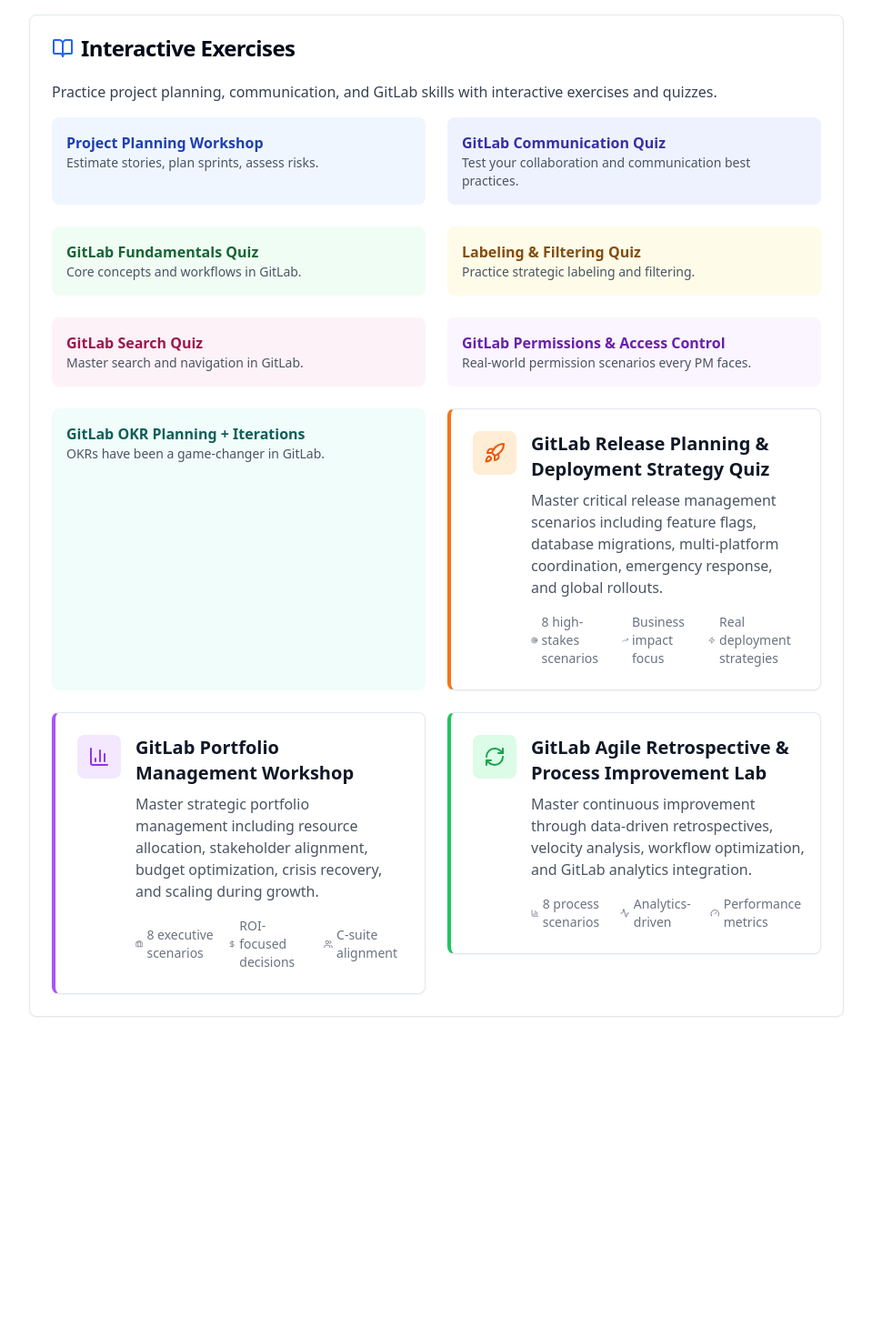
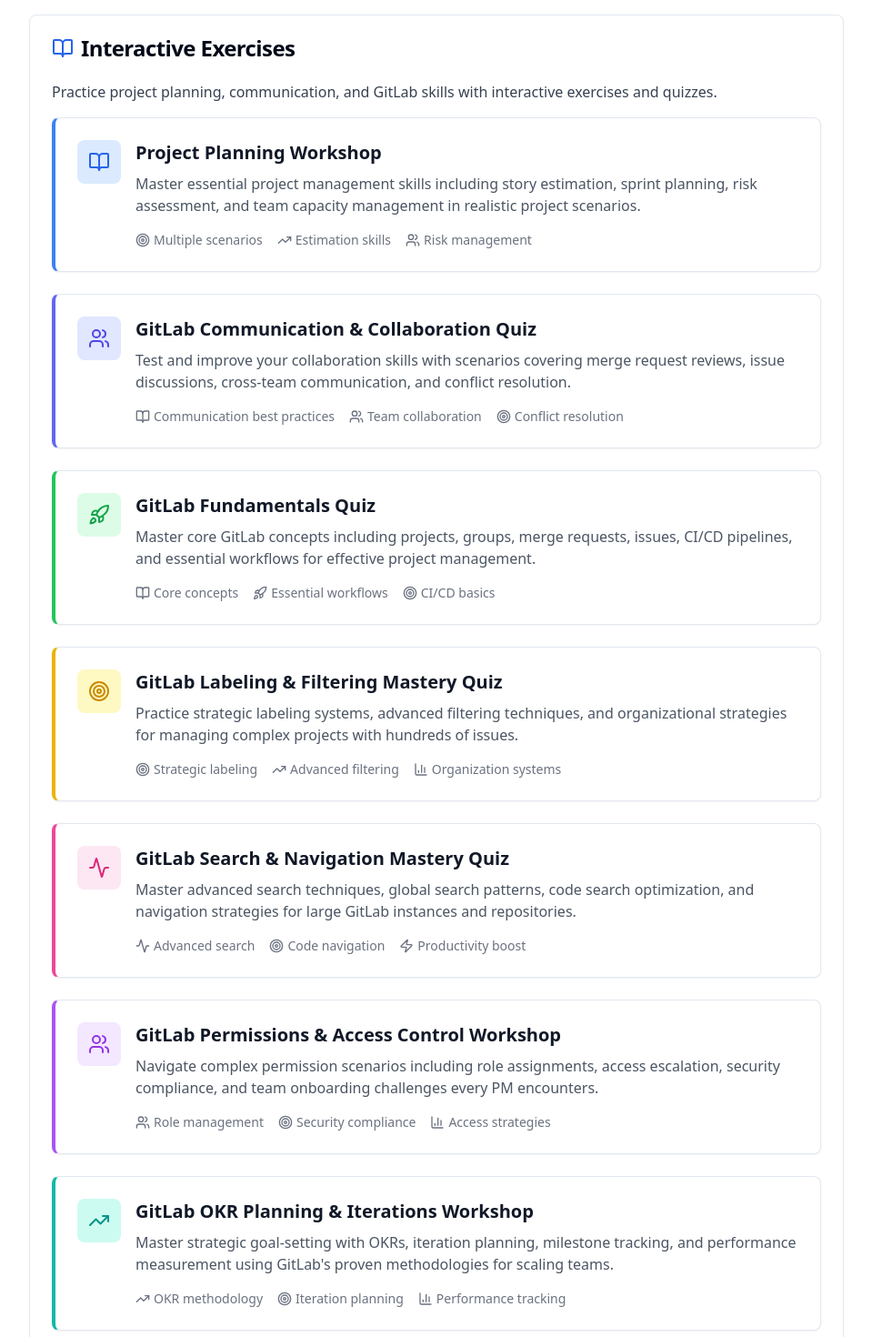
Before and after one commit to velozdev/slides-gitlab, a Next.js app: page /exercises in a window 1280 px wide. Shown: the top 1470 px of the page at 91% size, without its empty margins (160-1119 px from the left). Before the commit the page ends 1166 px from the top, so only its background shows below. Built offline with nearby package versions, Linux system fonts and the light colour scheme.

Commit message:
Beefed up all summaries

```diff
--- a/app/exercises/page.tsx
+++ b/app/exercises/page.tsx
@@ -15,34 +15,229 @@ export default function ExercisesDashboard() {
           </CardHeader>
           <CardContent>
             <p className="mb-4 text-gray-700">Practice project planning, communication, and GitLab skills with interactive exercises and quizzes.</p>
-            <div className="grid md:grid-cols-2 gap-6">
-              <Link href="/exercises/ProjectPlanning" className="block p-4 rounded-lg bg-blue-50 hover:bg-blue-100 transition">
-                <span className="font-semibold text-blue-800">Project Planning Workshop</span>
-                <p className="text-sm text-gray-600">Estimate stories, plan sprints, assess risks.</p>
+            <div className="grid gap-6">
+              <Link href="/exercises/ProjectPlanning" className="group">
+                <Card className="p-6 hover:shadow-lg transition-shadow border-l-4 border-l-blue-500">
+                  <div className="flex items-start gap-4">
+                    <div className="p-3 bg-blue-100 rounded-lg group-hover:bg-blue-200 transition-colors">
+                      <BookOpen className="w-6 h-6 text-blue-600" />
+                    </div>
+                    <div className="flex-1">
+                      <h3 className="text-xl font-bold text-gray-900 mb-2 group-hover:text-blue-600 transition-colors">
+                        Project Planning Workshop
+                      </h3>
+                      <p className="text-gray-600 mb-4">
+                        Master essential project management skills including story estimation, sprint planning, risk assessment, and team capacity management in realistic project scenarios.
+                      </p>
+                      <div className="flex items-center gap-4 text-sm text-gray-500">
+                        <span className="flex items-center gap-1">
+                          <Target className="w-4 h-4" />
+                          Multiple scenarios
+                        </span>
+                        <span className="flex items-center gap-1">
+                          <TrendingUp className="w-4 h-4" />
+                          Estimation skills
+                        </span>
+                        <span className="flex items-center gap-1">
+                          <Users className="w-4 h-4" />
+                          Risk management
+                        </span>
+                      </div>
+                    </div>
+                  </div>
+                </Card>
               </Link>
-              <Link href="/exercises/GitLabCommunicationQuiz" className="block p-4 rounded-lg bg-indigo-50 hover:bg-indigo-100 transition">
-                <span className="font-semibold text-indigo-800">GitLab Communication Quiz</span>
-                <p className="text-sm text-gray-600">Test your collaboration and communication best practices.</p>
+
+              <Link href="/exercises/GitLabCommunicationQuiz" className="group">
+                <Card className="p-6 hover:shadow-lg transition-shadow border-l-4 border-l-indigo-500">
+                  <div className="flex items-start gap-4">
+                    <div className="p-3 bg-indigo-100 rounded-lg group-hover:bg-indigo-200 transition-colors">
+                      <Users className="w-6 h-6 text-indigo-600" />
+                    </div>
+                    <div className="flex-1">
+                      <h3 className="text-xl font-bold text-gray-900 mb-2 group-hover:text-indigo-600 transition-colors">
+                        GitLab Communication & Collaboration Quiz
+                      </h3>
+                      <p className="text-gray-600 mb-4">
+                        Test and improve your collaboration skills with scenarios covering merge request reviews, issue discussions, cross-team communication, and conflict resolution.
+                      </p>
+                      <div className="flex items-center gap-4 text-sm text-gray-500">
+                        <span className="flex items-center gap-1">
+                          <BookOpen className="w-4 h-4" />
+                          Communication best practices
+                        </span>
+                        <span className="flex items-center gap-1">
+                          <Users className="w-4 h-4" />
+                          Team collaboration
+                        </span>
+                        <span className="flex items-center gap-1">
+                          <Target className="w-4 h-4" />
+                          Conflict resolution
+                        </span>
+                      </div>
+                    </div>
+                  </div>
+                </Card>
               </Link>
-              <Link href="/exercises/GitLabQuiz" className="block p-4 rounded-lg bg-green-50 hover:bg-green-100 transition">
-                <span className="font-semibold text-green-800">GitLab Fundamentals Quiz</span>
-                <p className="text-sm text-gray-600">Core concepts and workflows in GitLab.</p>
+
+              <Link href="/exercises/GitLabQuiz" className="group">
+                <Card className="p-6 hover:shadow-lg transition-shadow border-l-4 border-l-green-500">
+                  <div className="flex items-start gap-4">
+                    <div className="p-3 bg-green-100 rounded-lg group-hover:bg-green-200 transition-colors">
+                      <Rocket className="w-6 h-6 text-green-600" />
+                    </div>
+                    <div className="flex-1">
+                      <h3 className="text-xl font-bold text-gray-900 mb-2 group-hover:text-green-600 transition-colors">
+                        GitLab Fundamentals Quiz
+                      </h3>
+                      <p className="text-gray-600 mb-4">
+                        Master core GitLab concepts including projects, groups, merge requests, issues, CI/CD pipelines, and essential workflows for effective project management.
+                      </p>
+                      <div className="flex items-center gap-4 text-sm text-gray-500">
+                        <span className="flex items-center gap-1">
+                          <BookOpen className="w-4 h-4" />
+                          Core concepts
+                        </span>
+                        <span className="flex items-center gap-1">
+                          <Rocket className="w-4 h-4" />
+                          Essential workflows
+                        </span>
+                        <span className="flex items-center gap-1">
+                          <Target className="w-4 h-4" />
+                          CI/CD basics
+                        </span>
+                      </div>
+                    </div>
+                  </div>
+                </Card>
               </Link>
-              <Link href="/exercises/GitLabLabelQuiz" className="block p-4 rounded-lg bg-yellow-50 hover:bg-yellow-100 transition">
-                <span className="font-semibold text-yellow-800">Labeling & Filtering Quiz</span>
-                <p className="text-sm text-gray-600">Practice strategic labeling and filtering.</p>
+
+              <Link href="/exercises/GitLabLabelQuiz" className="group">
+                <Card className="p-6 hover:shadow-lg transition-shadow border-l-4 border-l-yellow-500">
+                  <div className="flex items-start gap-4">
+                    <div className="p-3 bg-yellow-100 rounded-lg group-hover:bg-yellow-200 transition-colors">
+                      <Target className="w-6 h-6 text-yellow-600" />
+                    </div>
+                    <div className="flex-1">
+                      <h3 className="text-xl font-bold text-gray-900 mb-2 group-hover:text-yellow-600 transition-colors">
+                        GitLab Labeling & Filtering Mastery Quiz
+                      </h3>
+                      <p className="text-gray-600 mb-4">
+                        Practice strategic labeling systems, advanced filtering techniques, and organizational strategies for managing complex projects with hundreds of issues.
+                      </p>
+                      <div className="flex items-center gap-4 text-sm text-gray-500">
+                        <span className="flex items-center gap-1">
+                          <Target className="w-4 h-4" />
+                          Strategic labeling
+                        </span>
+                        <span className="flex items-center gap-1">
+                          <TrendingUp className="w-4 h-4" />
+                          Advanced filtering
+                        </span>
+                        <span className="flex items-center gap-1">
+                          <BarChart3 className="w-4 h-4" />
+                          Organization systems
+                        </span>
+                      </div>
+                    </div>
+                  </div>
+                </Card>
               </Link>
-              <Link href="/exercises/GitLabSearchQuiz" className="block p-4 rounded-lg bg-pink-50 hover:bg-pink-100 transition">
-                <span className="font-semibold text-pink-800">GitLab Search Quiz</span>
-                <p className="text-sm text-gray-600">Master search and navigation in GitLab.</p>
+
+              <Link href="/exercises/GitLabSearchQuiz" className="group">
+                <Card className="p-6 hover:shadow-lg transition-shadow border-l-4 border-l-pink-500">
+                  <div className="flex items-start gap-4">
+                    <div className="p-3 bg-pink-100 rounded-lg group-hover:bg-pink-200 transition-colors">
+                      <Activity className="w-6 h-6 text-pink-600" />
+                    </div>
+                    <div className="flex-1">
+                      <h3 className="text-xl font-bold text-gray-900 mb-2 group-hover:text-pink-600 transition-colors">
+                        GitLab Search & Navigation Mastery Quiz
+                      </h3>
+                      <p className="text-gray-600 mb-4">
+                        Master advanced search techniques, global search patterns, code search optimization, and navigation strategies for large GitLab instances and repositories.
+                      </p>
+                      <div className="flex items-center gap-4 text-sm text-gray-500">
+                        <span className="flex items-center gap-1">
+                          <Activity className="w-4 h-4" />
+                          Advanced search
+                        </span>
+                        <span className="flex items-center gap-1">
+                          <Target className="w-4 h-4" />
+                          Code navigation
+                        </span>
+                        <span className="flex items-center gap-1">
+                          <Zap className="w-4 h-4" />
+                          Productivity boost
+                        </span>
+                      </div>
+                    </div>
+                  </div>
+                </Card>
               </Link>
-              <Link href="/exercises/GitLabPermissions" className="block p-4 rounded-lg bg-purple-50 hover:bg-purple-100 transition">
-                <span className="font-semibold text-purple-800">GitLab Permissions & Access Control</span>
-                <p className="text-sm text-gray-600">Real-world permission scenarios every PM faces.</p>
+
+              <Link href="/exercises/GitLabPermissions" className="group">
+                <Card className="p-6 hover:shadow-lg transition-shadow border-l-4 border-l-purple-500">
+                  <div className="flex items-start gap-4">
+                    <div className="p-3 bg-purple-100 rounded-lg group-hover:bg-purple-200 transition-colors">
+                      <Users className="w-6 h-6 text-purple-600" />
+                    </div>
+                    <div className="flex-1">
+                      <h3 className="text-xl font-bold text-gray-900 mb-2 group-hover:text-purple-600 transition-colors">
+                        GitLab Permissions & Access Control Workshop
+                      </h3>
+                      <p className="text-gray-600 mb-4">
+                        Navigate complex permission scenarios including role assignments, access escalation, security compliance, and team onboarding challenges every PM encounters.
+                      </p>
+                      <div className="flex items-center gap-4 text-sm text-gray-500">
+                        <span className="flex items-center gap-1">
+                          <Users className="w-4 h-4" />
+                          Role management
+                        </span>
+                        <span className="flex items-center gap-1">
+                          <Target className="w-4 h-4" />
+                          Security compliance
+                        </span>
+                        <span className="flex items-center gap-1">
+                          <BarChart3 className="w-4 h-4" />
+                          Access strategies
+                        </span>
+                      </div>
+                    </div>
+                  </div>
+                </Card>
               </Link>
-            <Link href="/exercises/GitLabOKRPlanningWorkshop" className="block p-4 rounded-lg bg-teal-50 hover:bg-teal-100 transition">
-                <span className="font-semibold text-teal-800">GitLab OKR Planning + Iterations</span>
-                <p className="text-sm text-gray-600">OKRs have been a game-changer in GitLab.</p>
+
+              <Link href="/exercises/GitLabOKRPlanningWorkshop" className="group">
+                <Card className="p-6 hover:shadow-lg transition-shadow border-l-4 border-l-teal-500">
+                  <div className="flex items-start gap-4">
+                    <div className="p-3 bg-teal-100 rounded-lg group-hover:bg-teal-200 transition-colors">
+                      <TrendingUp className="w-6 h-6 text-teal-600" />
+                    </div>
+                    <div className="flex-1">
+                      <h3 className="text-xl font-bold text-gray-900 mb-2 group-hover:text-teal-600 transition-colors">
+                        GitLab OKR Planning & Iterations Workshop
+                      </h3>
+                      <p className="text-gray-600 mb-4">
+                        Master strategic goal-setting with OKRs, iteration planning, milestone tracking, and performance measurement using GitLab's proven methodologies for scaling teams.
+                      </p>
+                      <div className="flex items-center gap-4 text-sm text-gray-500">
+                        <span className="flex items-center gap-1">
+                          <TrendingUp className="w-4 h-4" />
+                          OKR methodology
+                        </span>
+                        <span className="flex items-center gap-1">
+                          <Target className="w-4 h-4" />
+                          Iteration planning
+                        </span>
+                        <span className="flex items-center gap-1">
+                          <BarChart3 className="w-4 h-4" />
+                          Performance tracking
+                        </span>
+                      </div>
+                    </div>
+                  </div>
+                </Card>
               </Link>
                         <Link href="/exercises/GitLabReleaseQuiz" className="group">
             <Card className="p-6 hover:shadow-lg transition-shadow border-l-4 border-l-orange-500">
```
